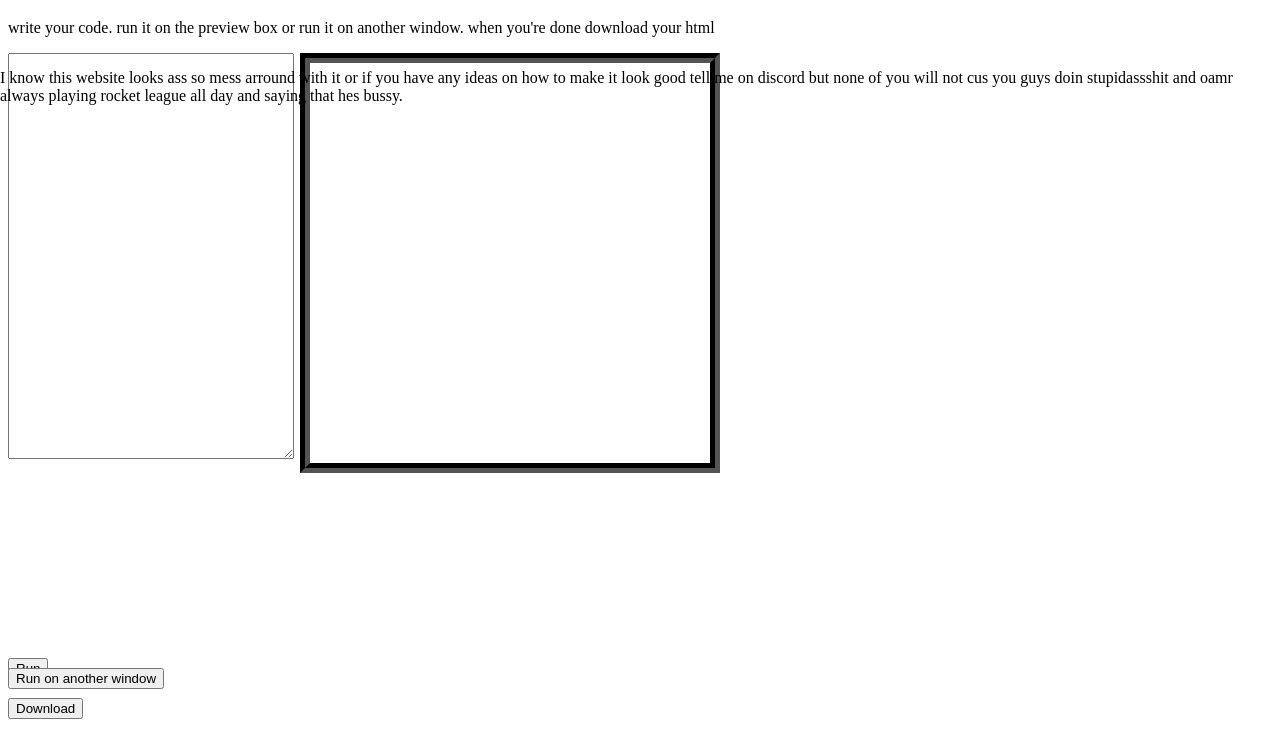
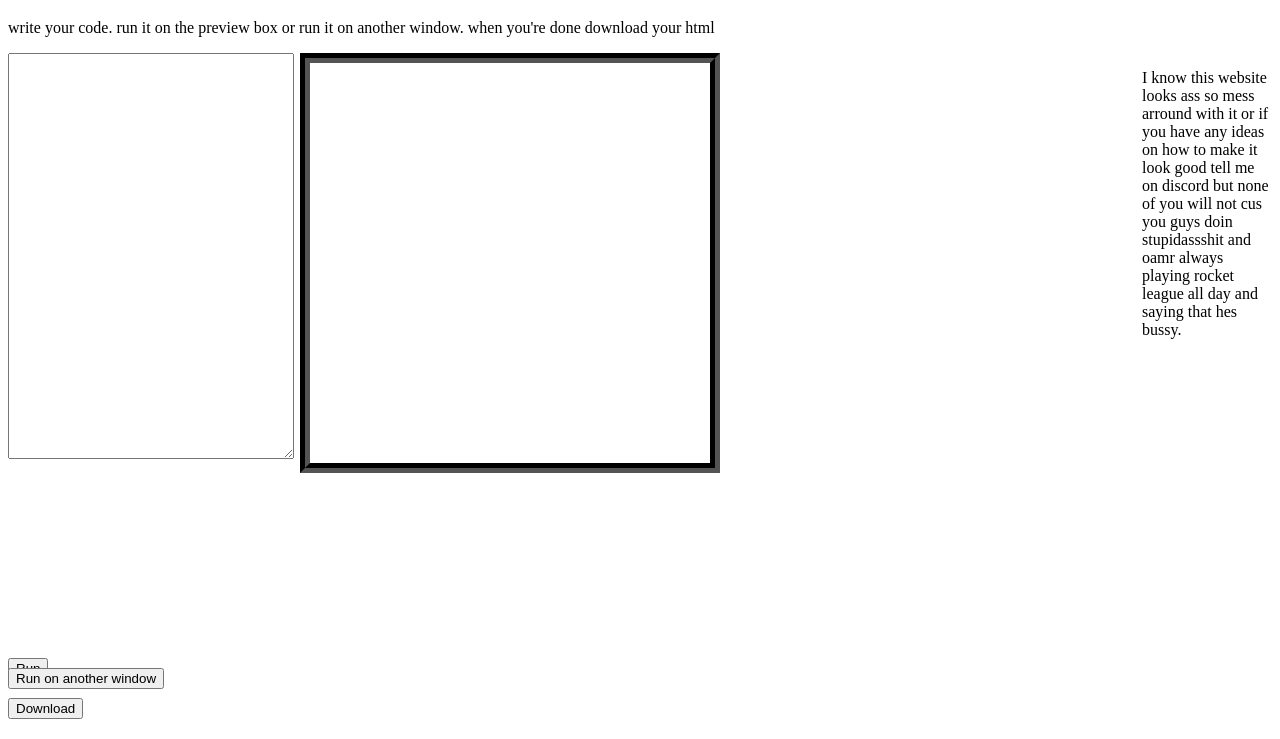
Before and after one commit to JOOTCUJOH/garbage, a plain HTML site: page index.html in a window 1280 px wide. Shown: the part 61-800 px from the top of the page. Drawn offline with Linux system fonts and the light colour scheme.

Commit message:
Update index.html

```diff
--- a/index.html
+++ b/index.html
@@ -25,7 +25,7 @@ left:300px;
 <button  style= " position: absolute;bottom:60px;">Run</button>
 <button id = "download" style= " position: absolute;bottom:20px;">Download</button>
 <button id = "play" style="position:absolute;bottom:50px;">Run on another window</button>
-<div style ="position:absolute;right:10px;"width:10%;overflow:auto;>
+<div style ="position:absolute;right:10px;width:10%;overflow:auto;">
 	<p> I know this website looks ass so mess arround with it or if you have any ideas on how to make it look good tell me on discord but none of you will not cus you guys doin stupidassshit and oamr
 always playing rocket league all day and saying that hes bussy.</p> </div>
 <script>
```
